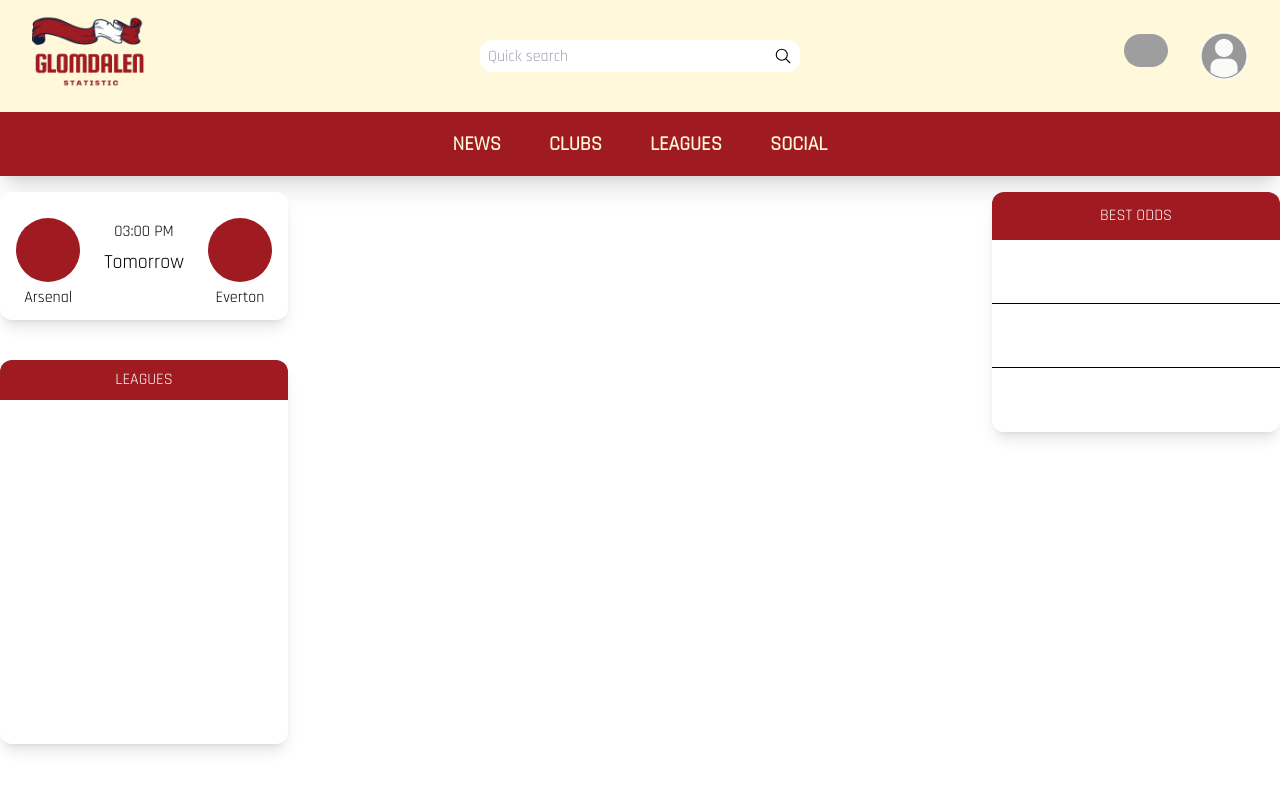
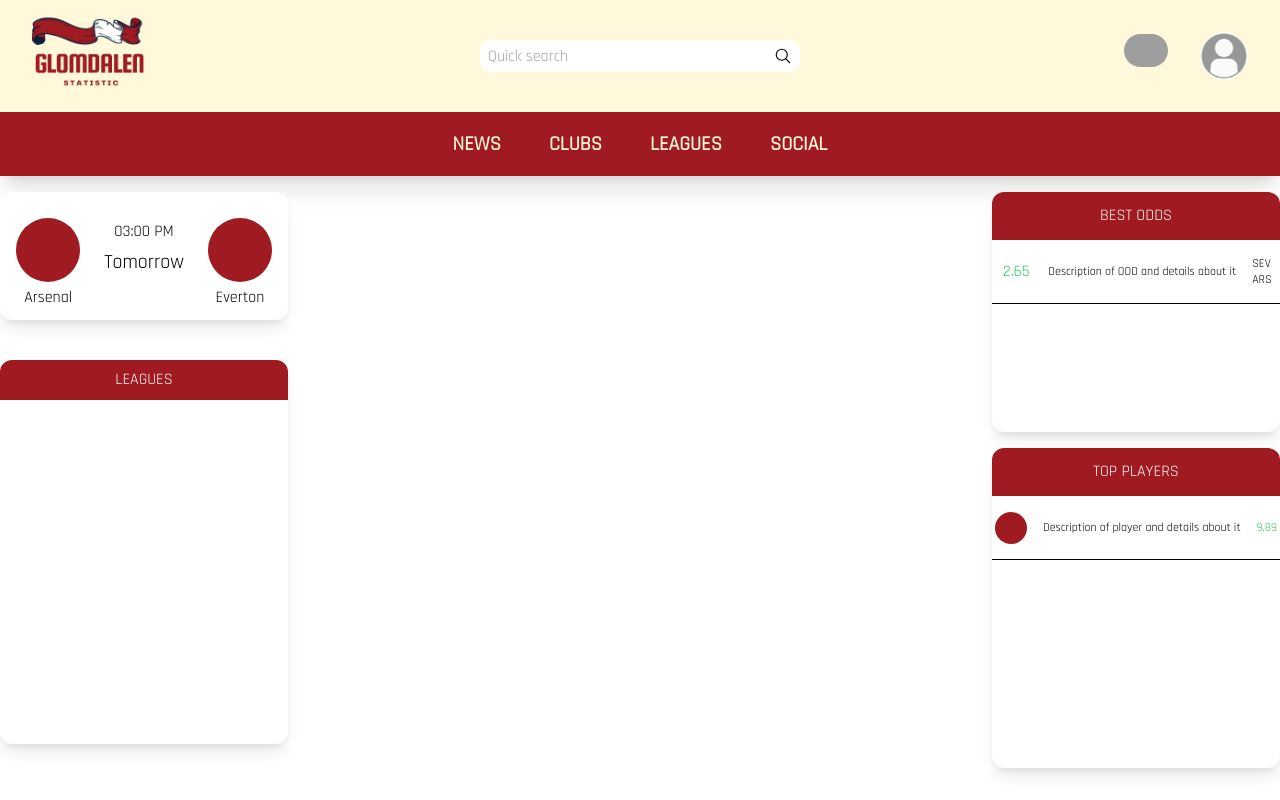
Before and after one commit to GabrielFernandesO/fut-set, a Next.js app: page /home in a window 1280 px wide. Shown: the top 800 px of the page. Built offline with nearby package versions, Linux system fonts and the light colour scheme; grey boxes are pictures that could not be loaded.

Commit message:
Tables de jogadores e odd

```diff
--- /dev/null
+++ b/src/app/components/MiniCards/MiniOdd.js
@@ -0,0 +1,20 @@
+export default function MiniOdd() {
+    return (
+        <div>
+             <div className="bg-white h-16 w-72 border-b flex items-center hover:bg-gray cursor-pointer  ">
+                    <div className=" h-12 w-72   flex items-center justify-center space-x-4 ">
+                        <div className=" h-8 w-8  items-center justify-center flex">
+                            <h1 className="text-green">2.65</h1>
+                        </div>
+                        <h6 className="text-xs">
+                            Description of ODD and details about it
+                        </h6>
+                        <h6 className="text-xs">
+                            <p>SEV</p>
+                            <p>ARS</p>
+                        </h6>
+                    </div>
+                </div>
+        </div>
+    )
+}
--- /dev/null
+++ b/src/app/components/MiniCards/MiniPlayer.js
@@ -0,0 +1,17 @@
+export default function MiniPlayer(){
+    return(
+        <div className="bg-white h-16 w-72 border-b flex items-center hover:bg-gray cursor-pointer  ">
+                    <div className=" h-12 w-72   flex items-center justify-center space-x-4 ">
+                        <div className=" bg-vermelho rounded-full h-8 w-8 ">
+
+                        </div>
+                        <h6 className="text-xs">
+                            Description of player and details about it
+                        </h6>
+                        <h6 className="text-xs">
+                            <h1 className="text-green">9,89</h1>
+                        </h6>
+                    </div>
+                </div>
+    )
+}
--- /dev/null
+++ b/src/app/components/Odd/Odd.js
@@ -0,0 +1,17 @@
+import MiniOdd from "../MiniCards/MiniOdd"
+export default function Odd (){
+
+    return (
+        <section>
+            <div className=" mt-4 bg-white h-60 w-72 rounded-xl shadow-lg">
+                <div className="bg-vermelho rounded-t-xl  h-12 w-72 flex items-center justify-center">
+                    <h1 className="text-white">BEST ODDS</h1>
+                </div>
+               <MiniOdd></MiniOdd>
+
+
+               </div>
+        </section>
+    )
+
+}
--- /dev/null
+++ b/src/app/components/TablePlayers/TablePlayers.js
@@ -0,0 +1,16 @@
+import MiniPlayer from "../MiniCards/MiniPlayer"
+export default function TablePlayers(){
+    return (
+        <section>
+            <div className="mt-4 bg-white h-80 w-72 rounded-xl shadow-lg">
+            <div className="bg-vermelho rounded-t-xl  h-12 w-72 flex items-center justify-center">
+                    <h1 className="text-white">TOP PLAYERS</h1>
+
+                </div>
+                <div className="bg-white h-16 w-72 border-b   ">
+                <MiniPlayer></MiniPlayer>
+                </div>
+            </div>
+        </section>
+    )
+}
--- a/src/app/home/page.js
+++ b/src/app/home/page.js
@@ -1,10 +1,12 @@
 'use client'
 
 import { useState } from "react"
-import DuringCard from "../components/Cards/duringCard"
-import PreCard from "../components/Cards/preCard"
-import PosCard from "../components/Cards/posCard"
+import DuringCard from "../components/Cards/DuringCard"
+import PreCard from "../components/Cards/PreCard"
+import PosCard from "../components/Cards/PosCard"
 import Leagues from "../components/Leagues/Leagues"
+import Odd from "../components/Odd/Odd"
+import TablePlayers from "../components/TablePlayers/TablePlayers"
 
 export default function Home() {
 
@@ -25,19 +27,11 @@ export default function Home() {
                 <Leagues></Leagues>
             </div>
             <section className="bg h-full w-[50rem]"></section>
-            <div className=" mt-4 bg-white h-60 w-72 rounded-xl shadow-lg">
-                <div className="bg-vermelho rounded-t-xl  h-12 w-72 flex items-center justify-center">
-                    <h1 className="text-white">BEST ODDS</h1>
-                </div>
-                <div className="bg-white h-16 w-72 border-b   "></div>
-                <div className="bg-white h-16 w-72 border-b "></div>
-                <div className="bg-white h-16 w-72 rounded-b-xl "></div>
+           <div className="h-full flex-col flex items-center justifiy-center ">
+           <Odd></Odd>
+           <TablePlayers></TablePlayers>
+            </div>
 
-
-
-
-
-            </div>
         </main>
     )
 }
```
